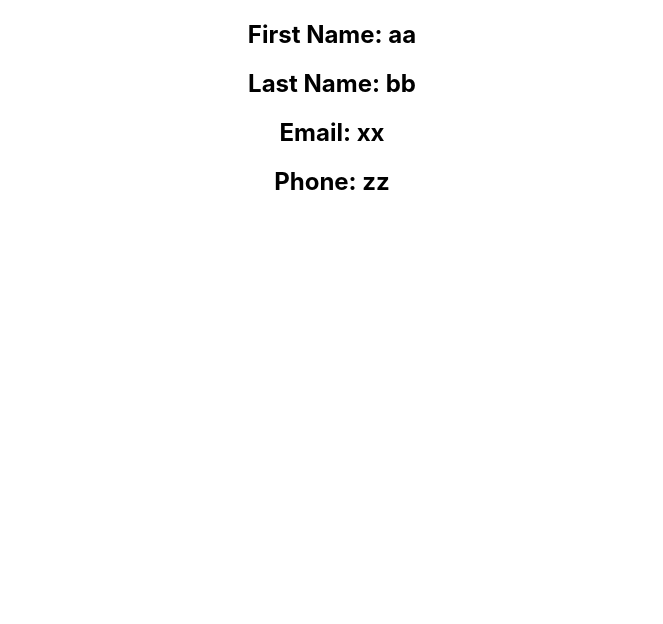
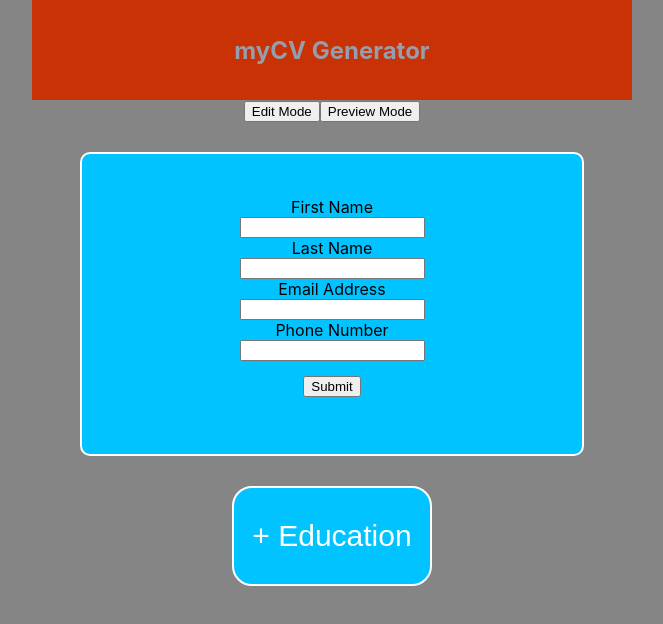
Before and after one commit to austinp252/cv-app, a React (Create React App) app: page / in a window 1280 px wide. Shown: the top 624 px of the page, without its empty margins (308-971 px from the left). Built offline with nearby package versions, Linux system fonts and the light colour scheme.

Commit message:
added basic info and education

```diff
--- a/package.json
+++ b/package.json
@@ -9,6 +9,7 @@
     "react": "^17.0.2",
     "react-dom": "^17.0.2",
     "react-scripts": "4.0.3",
+    "uniqid": "^5.3.0",
     "web-vitals": "^1.1.2"
   },
   "scripts": {
--- a/src/App.js
+++ b/src/App.js
@@ -1,27 +1,140 @@
 import './styles/App.css';
 import React, {Component} from 'react';
 import Header from './components/header';
+import Edu from './components/edu';
+import Exp from './components/exp';
+import uniqid from "uniqid";
 
 class App extends Component {
   constructor() {
     super();
 
-    this.state = {
+    this.state = { //reinit eduItems
+      editMode: true,
       basicInfo: {
-        firstName: 'aa',
-        lastName: 'bb',
-        email: 'xx',
-        phone: 'zz',
+        firstName: '',
+        lastName: '',
+        email: '',
+        phone: '',
       },
-      testData: '',
+      eduItems: [],
+      expItems: [],
     }
   }
 
+  edit = () => {
+    this.setState({
+      editMode: true,
+    });
+  };
+
+  preview = () => {
+    this.setState({
+      editMode: false,
+    });
+  };
+
+  handleUpdateBasicInfo = (e) => { //need temp storage to use
+  }
+
+  onSubmitBasicInfo = (e) => {
+    e.preventDefault();
+    this.setState({
+      basicInfo: {
+        firstName: e.target.firstNameInput.value,
+        lastName: e.target.lastNameInput.value,
+        email: e.target.emailInput.value,
+        phone: e.target.phoneInput.value,
+      },
+    });
+
+  };
+
+  onSubmitEduItem = (e, id) => {
+    e.preventDefault();
+    let copyList = this.state.eduItems;
+    let index = copyList.findIndex(item => item.id === id);
+    let eduItem = copyList[index];
+    eduItem.uniName = e.target.uniNameInput.value;
+    eduItem.startDate = e.target.startDateInput.value;
+    eduItem.endDateName = e.target.endDateInput.value;
+    eduItem.degreeTitle = e.target.degreeTitleInput.value;
+    this.setState({
+      eduItems: copyList,
+    })
+  };
+
+  onDeleteEduItem = (id) => {
+    let copyList = this.state.eduItems;
+    copyList = copyList.filter(item => item.id !== id);
+    this.setState({
+      eduItems: copyList,
+    });
+  };
+
+  addEduItem = () => {
+    this.setState({
+      eduItems: this.state.eduItems.concat({
+        uniName: '',
+        startDate: '',
+        endDateName: '',
+        degreeTitle: '',
+        id: uniqid(),
+      })
+    })
+  }
+
   render() { //props passed should be named correctly in component
-    const {basicInfo} = this.state;
+    const {editMode, basicInfo, eduItem} = this.state;
+    let contentBasic = null;
+    let contentEdu = null;
+
+    if(editMode) { //edit mode is toggled
+      contentBasic =
+      <div className = 'panel'>
+        <form onSubmit={this.onSubmitBasicInfo}>
+          <label htmlFor="firstNameInput">First Name</label>
+          <input placeholder={basicInfo.firstName} type="text" id="firstNameInput"></input>
+          <label htmlFor="lastNameInput">Last Name</label>
+          <input placeholder={basicInfo.lastName} type="text" id="lastNameInput"></input>
+          <label htmlFor="emailInput">Email Address</label>
+          <input placeholder={basicInfo.email} type="text" id="emailInput"></input>
+          <label htmlFor="phoneInput">Phone Number</label>
+          <input placeholder={basicInfo.phone} type="text" id="phoneInput"></input>
+          <button type="Submit">
+              Submit
+          </button>
+        </form>
+      </div>;
+    } else { //preview mode is toggled
+      contentBasic =
+      <div>
+        <div className = 'panel'>
+          <h2>Name: {basicInfo.firstName} {basicInfo.lastName}</h2>
+          <h2>Email Address: {basicInfo.email}</h2>
+          <h2>Phone Number: {basicInfo.phone}</h2>
+        </div>
+      </div>;
+    }
     return (
       <div className="App">
-        <Header basicInfo={basicInfo}/>
+        <Header/>
+        <div className='buttons'>
+          <button
+          onClick = {this.edit}
+          >
+          Edit Mode
+          </button>
+          <button
+          onClick = {this.preview}
+          >
+            Preview Mode</button>
+        </div>
+        <div>{contentBasic}</div>
+        <Edu editMode = {this.state.editMode} eduItems = {this.state.eduItems} onSubmitEduItem = {this.onSubmitEduItem} onDeleteEduItem = {this.onDeleteEduItem}/>
+        <button className = 'addItem' onClick = {() => this.addEduItem()}>
+            + Education
+        </button>
       </div>
     );
   }
@@ -33,6 +146,7 @@ class App extends Component {
     - Summary/Career objective                      - summary.js
     - Education (name, degree title, dates)         - edu.js
     - Experience(title, company, dates, tasks)      - exp.js
+    https://coolors.co/0466c8-0353a4-023e7d-002855-001845-001233-33415c-5c677d-7d8597-979dac
 */
 
 export default App;
--- /dev/null
+++ b/src/components/edu.js
@@ -0,0 +1,84 @@
+import React from "react";
+
+const Edu = (props) => {
+    const {editMode, eduItems, onSubmitEduItem, onDeleteEduItem,} = props;
+    if(editMode) {
+        return(
+            <div>
+                {eduItems.map((eduItem) => {
+                    return(
+                    <div className='panel'>
+                        <form onSubmit={(e)=> onSubmitEduItem(e, eduItem.id)}>
+                            <label htmlFor="uniNameInput">School Name</label>
+                            <input placeholder={eduItem.uniName} type="text" id="uniNameInput"></input>
+                            <label htmlFor="startDateInput">Start Date</label>
+                            <input placeholder={eduItem.startDate} type="text" id="startDateInput"></input>
+                            <label htmlFor="endDateInput">Start Date</label>
+                            <input placeholder={eduItem.endDate} type="text" id="endDateInput"></input>
+                            <label htmlFor="degreeTitleInput">Degree Title</label>
+                            <input placeholder={eduItem.degreeTitle} type="text" id="degreeTitleInput"></input>
+                            <button type="Submit">
+                                Submit
+                            </button>
+                        </form>
+                        <button onClick={() => onDeleteEduItem(eduItem.id)}>
+                            Remove
+                        </button>
+                    </div>)
+                })}
+            </div>);
+    } else { //preview mode
+        return(<div>
+            {eduItems.map((eduItem) => {
+                return(
+                <div className='panel'>
+                    <h2>{eduItem.uniName}</h2>
+                    <h2>{eduItem.startDate} - {eduItem.endDate}</h2>
+                    <h2>{eduItem.degreeTitle}</h2>
+                </div>)
+            })}
+        </div>);
+    }
+};
+
+export default Edu;
+
+/*
+if(this.state.eduItems.length === 0) { //button to add eduItem
+    contentEdu =
+    <div className = 'addItem' onCLick={this.addEduItem(0)}>
+      + Education
+    </div>;
+  } else { //display panel for each eduItem
+    const eduItems = this.state.eduItems;
+    console.log(eduItems);
+    contentEdu = <div>
+    eduItems.forEach((item) => {
+      console.log(item);
+      contentEdu +=
+      <div className='panel'>
+      <form onSubmit={this.onSubmiteduItem}>
+        <label htmlFor="uniNameInput">School Name</label>
+        <input placeholder={item.uniName} type="text" id="uniNameInput"></input>
+        <label htmlFor="startDateInput">Start Date</label>
+        <input placeholder={item.startDate} type="text" id="startDateInput"></input>
+        <label htmlFor="endDateInput">Start Date</label>
+        <input placeholder={item.endDate} type="text" id="endDateInput"></input>
+        <label htmlFor="degreeTitleInput">Degree Title</label>
+        <input placeholder={item.degreeTitle} type="text" id="degreeTitleInput"></input>
+        <button type="Submit">
+            Submit
+        </button>
+      </form>
+      <button type="Submit">
+            Add Another Degree
+      </button>
+      <button type="Submit">
+            Remove This Degree
+      </button>
+    </div>
+    });
+    contentEdu += </div>;
+    console.log(contentEdu)
+  }
+  */
--- /dev/null
+++ b/src/components/exp.js
@@ -0,0 +1,7 @@
+import React from "react"
+
+const Exp = (props) => {
+
+}
+
+export default Exp;
--- a/src/components/header.js
+++ b/src/components/header.js
@@ -1,13 +1,10 @@
 import React from "react";
+import '../styles/header.css';
 
-const Header = (props) => {
-    const { basicInfo } = props;
+const Header = () => {
     return(
-        <div>
-            <h2>First Name: {basicInfo.firstName}</h2>
-            <h2>Last Name: {basicInfo.lastName}</h2>
-            <h2>Email: {basicInfo.email}</h2>
-            <h2>Phone: {basicInfo.phone}</h2>
+        <div className='header'>
+           <h2>myCV Generator</h2>
         </div>
     );
 };
--- a/src/styles/App.css
+++ b/src/styles/App.css
@@ -1,38 +1,53 @@
-.App {
-  text-align: center;
-}
-
-.App-logo {
-  height: 40vmin;
-  pointer-events: none;
-}
-
-@media (prefers-reduced-motion: no-preference) {
-  .App-logo {
-    animation: App-logo-spin infinite 20s linear;
-  }
-}
-
-.App-header {
-  background-color: #282c34;
-  min-height: 100vh;
+body {
+  margin: 0;
+  width: 100%;
+  height: 100%;
   display: flex;
   flex-direction: column;
   align-items: center;
-  justify-content: center;
-  font-size: calc(10px + 2vmin);
-  color: white;
+  background-color: rgb(133, 133, 133);
 }
 
-.App-link {
-  color: #61dafb;
+.App {
+  display: flex;
+  flex-direction: column;
+  justify-content: center;
+  align-items: center;
 }
 
-@keyframes App-logo-spin {
-  from {
-    transform: rotate(0deg);
-  }
-  to {
-    transform: rotate(360deg);
-  }
+.panel {
+  width: 500px;
+  height: 300px;
+  background-color: rgb(0, 195, 255);
+  margin: 30px;
+  display: flex;
+  flex-direction: column;
+  justify-content: center;
+  border: 2px solid #fff;
+  border-radius: 10px;
 }
+
+.panel form {
+  display: flex;
+  flex-direction: column;
+  justify-content: center;
+  align-items: center;
+}
+
+.panel form button {
+  margin: 15px;
+}
+
+.addItem {
+  width: 200px;
+  height: 100px;
+  display: flex;
+  justify-content: center;
+  align-items: center;
+  background-color: rgb(0, 195, 255);
+  border: 2px solid #fff;
+  border-radius: 20px;
+  font-size: 30px;
+  color: #fff;
+  cursor: pointer;
+}
--- /dev/null
+++ b/src/styles/header.css
@@ -0,0 +1,9 @@
+.header {
+  height: 100px;
+  width: 600px;
+  background-color: #c83204;
+  color: #979dac;
+  display: flex;
+  justify-content: center;
+  align-items: center;
+}
```
Also changed, not shown: 1 other file (tests, documents, lock files or other folders).
